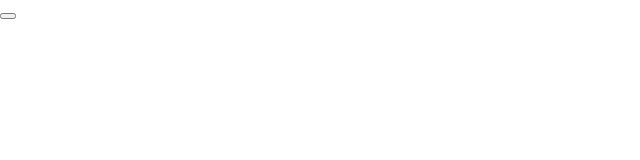
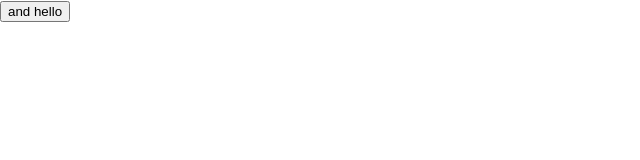
Before and after one commit to Re-cicla/app, a React (Create React App) app: page /hello in a window 1280 px wide. Shown: the top 160 px of the page, without its empty margins (0-640 px from the left). Built offline with nearby package versions, Linux system fonts and the light colour scheme.

Commit message:
testing ci

```diff
--- a/src/modules/search/search-page.js
+++ b/src/modules/search/search-page.js
@@ -6,6 +6,6 @@ export default function SearchPage() {
   const match = useRouteMatch('hello');
 
   return (<div>
-    <button>{match}</button>
+    <button>{match} and hello</button>
   </div>);
 }
```
